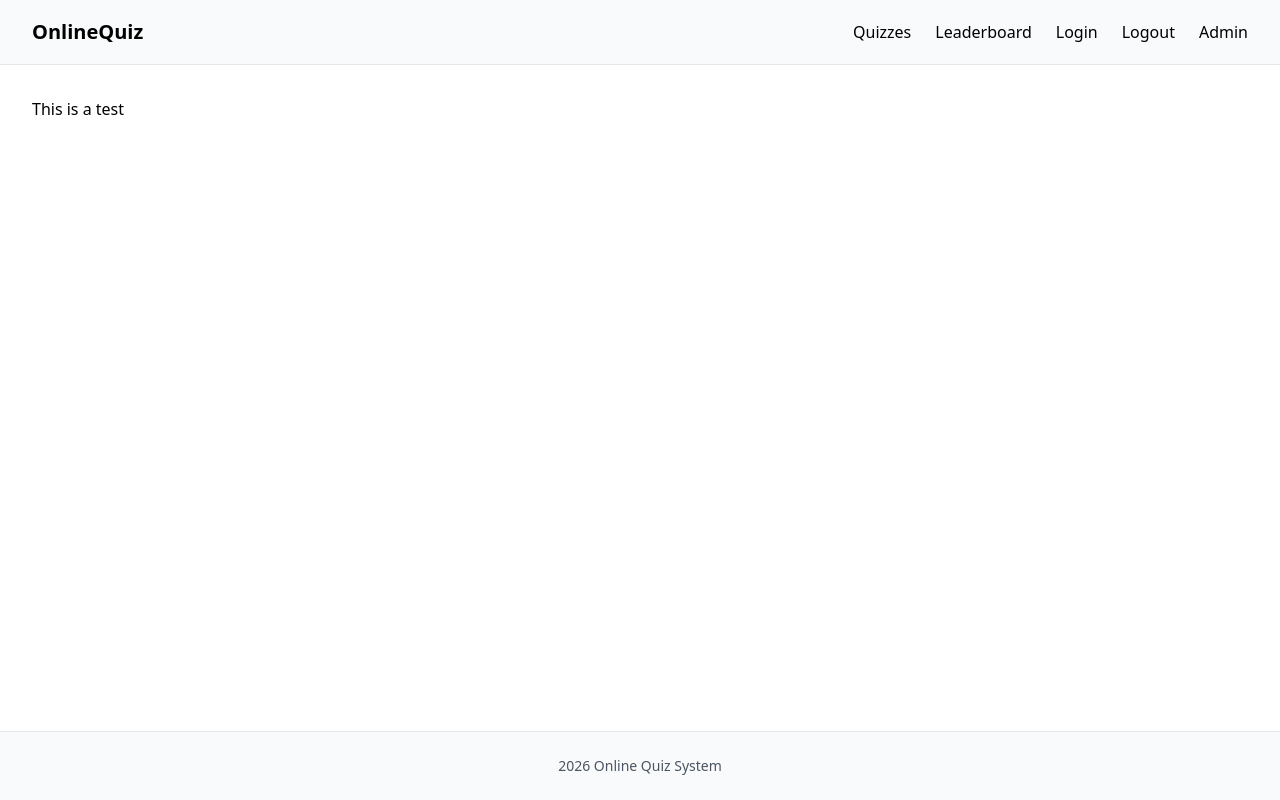
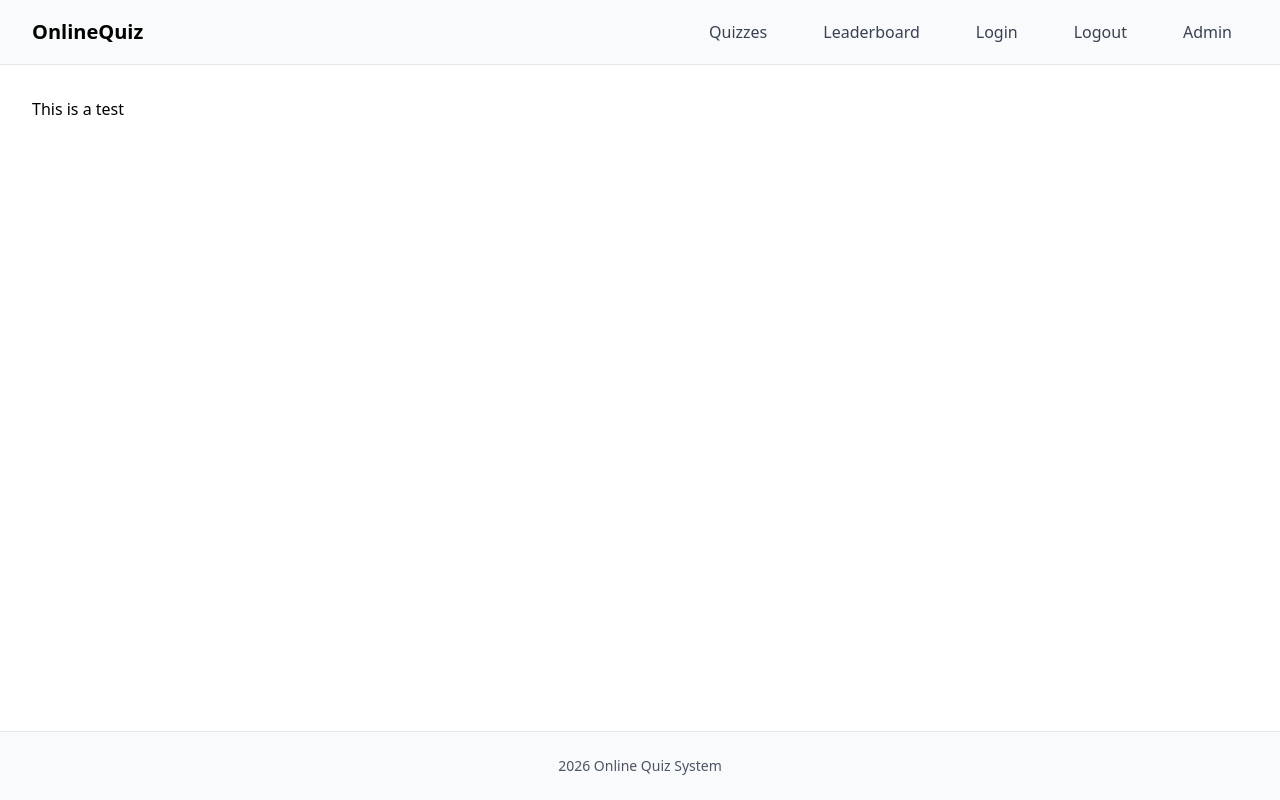
Before and after one commit to Erol-Mehmed/online-quiz-frontend, a Next.js app: page / in a window 1280 px wide. Built offline with nearby package versions, Linux system fonts and the light colour scheme.

Commit message:
add NavLink component to Header for active link styling; add Prettier configuration

```diff
--- a/src/components/layout/Header.tsx
+++ b/src/components/layout/Header.tsx
@@ -1,5 +1,26 @@
+"use client";
+
 import Container from "./Container"
 import Link from "next/link";
+import React from "react";
+import {usePathname} from "next/navigation";
+
+interface NavLinkProps {
+  children: React.ReactNode;
+  urlEndpoint: string;
+}
+
+const NavLink = ({children, urlEndpoint}: NavLinkProps) => {
+  const pathname = usePathname();
+  const isActive = pathname == urlEndpoint;
+
+  return (
+    <Link href={urlEndpoint} className={`px-4 py-2 rounded transition
+    ${isActive ? 'text-blue-600 font-semibold' : 'text-gray-700 hover:text-blue-600 hover:bg-gray-200' }`}>
+      {children}
+    </Link>
+  );
+}
 
 export default function Header() {
   return (
@@ -11,11 +32,11 @@ export default function Header() {
           </Link>
 
           <nav className="flex gap-6">
-            <Link href="/quizzes">Quizzes</Link>
-            <Link href="/leaderboard">Leaderboard</Link>
-            <Link href="/login">Login</Link>
-            <Link href="/logout">Logout</Link>
-            <Link href="/admin">Admin</Link>
+            <NavLink urlEndpoint="/quizzes">Quizzes</NavLink>
+            <NavLink urlEndpoint="/leaderboard">Leaderboard</NavLink>
+            <NavLink urlEndpoint="/login">Login</NavLink>
+            <NavLink urlEndpoint="/logout">Logout</NavLink>
+            <NavLink urlEndpoint="/admin">Admin</NavLink>
           </nav>
         </div>
       </Container>
```
